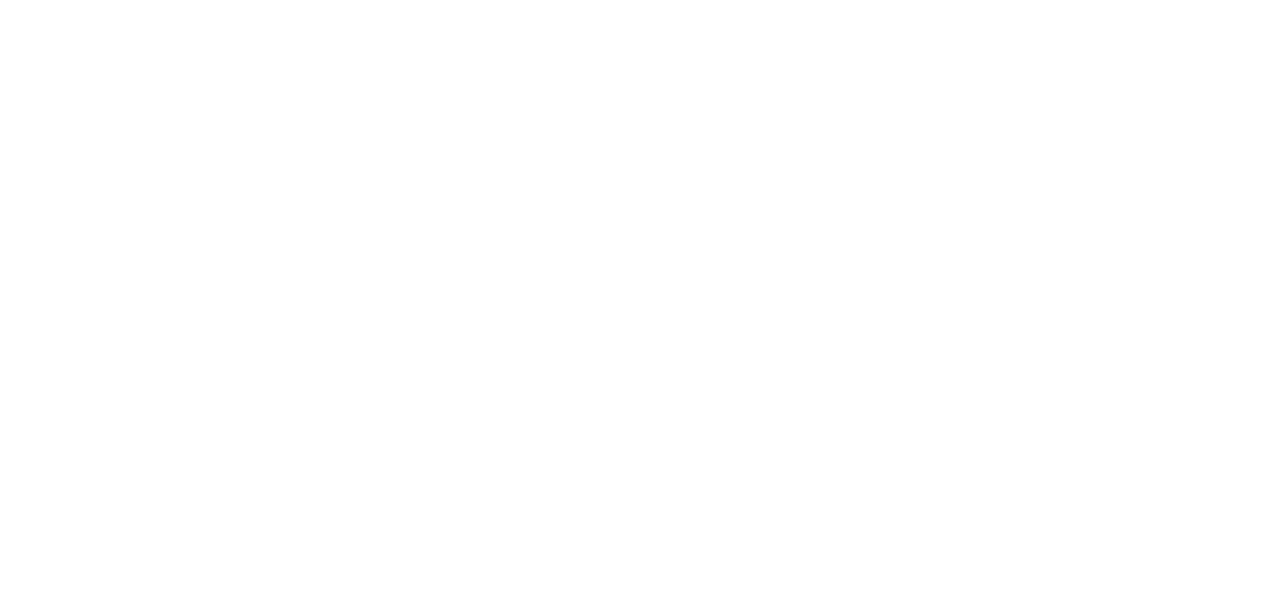
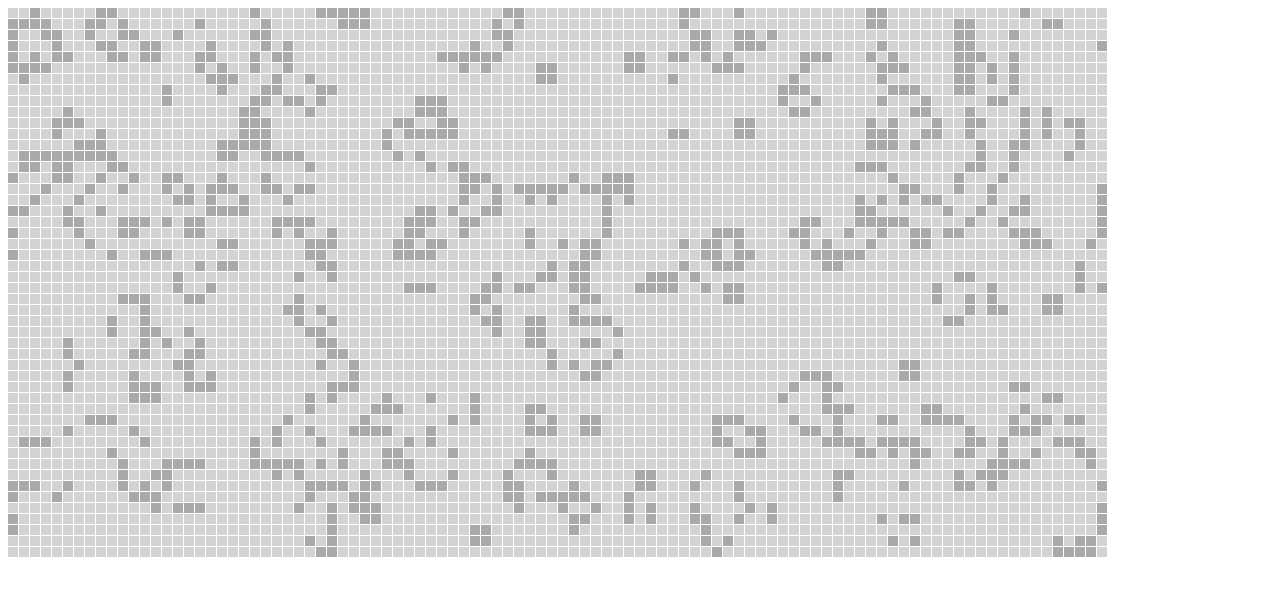
Before and after one commit to jmou/gameoflife, a plain HTML site: page index.html in a window 1280 px wide. Drawn offline with Linux system fonts and the light colour scheme; animation ran at ten frames a second.

Commit message:
YOGOLT
You Only Game Of Life Twice

```diff
--- a/index.html
+++ b/index.html
@@ -1,8 +1,24 @@
 <!doctype html>
 <html>
   <head>
-    <script src="script.js"></script>
+    <style>
+     #main > .alive {
+         background: darkgrey;
+     }
+     #main > * {
+         width: 10px;
+         height: 10px;
+         background: lightgrey
+     }
+     #main {
+         display:grid;
+         grid-template-columns: repeat(100, 10px);
+         gap: 1px;
+     }
+    </style>
   </head>
   <body>
+    <div id="main"></div>
+    <script src="script.js"></script>
   </body>
 </html>
--- a/script.js
+++ b/script.js
@@ -2,7 +2,15 @@ const BOARD_WIDTH = 100;
 const BOARD_HEIGHT = 50;
 const BOARD_ELEMENTS = BOARD_HEIGHT * BOARD_WIDTH
 
-function newBoard() { return Array.from({length: BOARD_ELEMENTS}).map(() => false); }
+function newBoard() { return Array.from({length: BOARD_ELEMENTS}).map(() => Math.random() < 0.5); }
+
+function newVisualBoard() {
+  return Array.from({length: BOARD_ELEMENTS}).map(() => document.createElement("div"));
+}
+
+const visualBoard = newVisualBoard()
+
+document.getElementById("main").append(...visualBoard);
 
 function getIndex(x, y) {
   if (x < 0) x += BOARD_WIDTH;
@@ -51,13 +59,26 @@ function updateBoard(board) {
      set(nextBoard, x, y, deadOrAlive(get(board, x, y), count));
     }
   }
+    return nextBoard
 }
 
-const lastBoard = newBoard();
-const currentBoard = newBoard();
+let currentBoard = newBoard();
 
-function gameLoop() {
-  while (true) {
-    currentBoard = updateBoard(lastBoard);
+function render(board, visualBoard) {
+  for (let x = 0; x < BOARD_WIDTH; x++) {
+    for (let y = 0; y < BOARD_HEIGHT; y++) {
+      let elem = get(visualBoard, x, y);
+      elem.classList.toggle("alive", get(board, x,y));
+    }
   }
 }
+
+async function gameLoop() {
+    while (true) {
+        currentBoard = updateBoard(currentBoard);
+        render(currentBoard, visualBoard);
+      await new Promise((resolve) => {setTimeout(resolve, 300)});
+    }
+}
+
+gameLoop()
```
